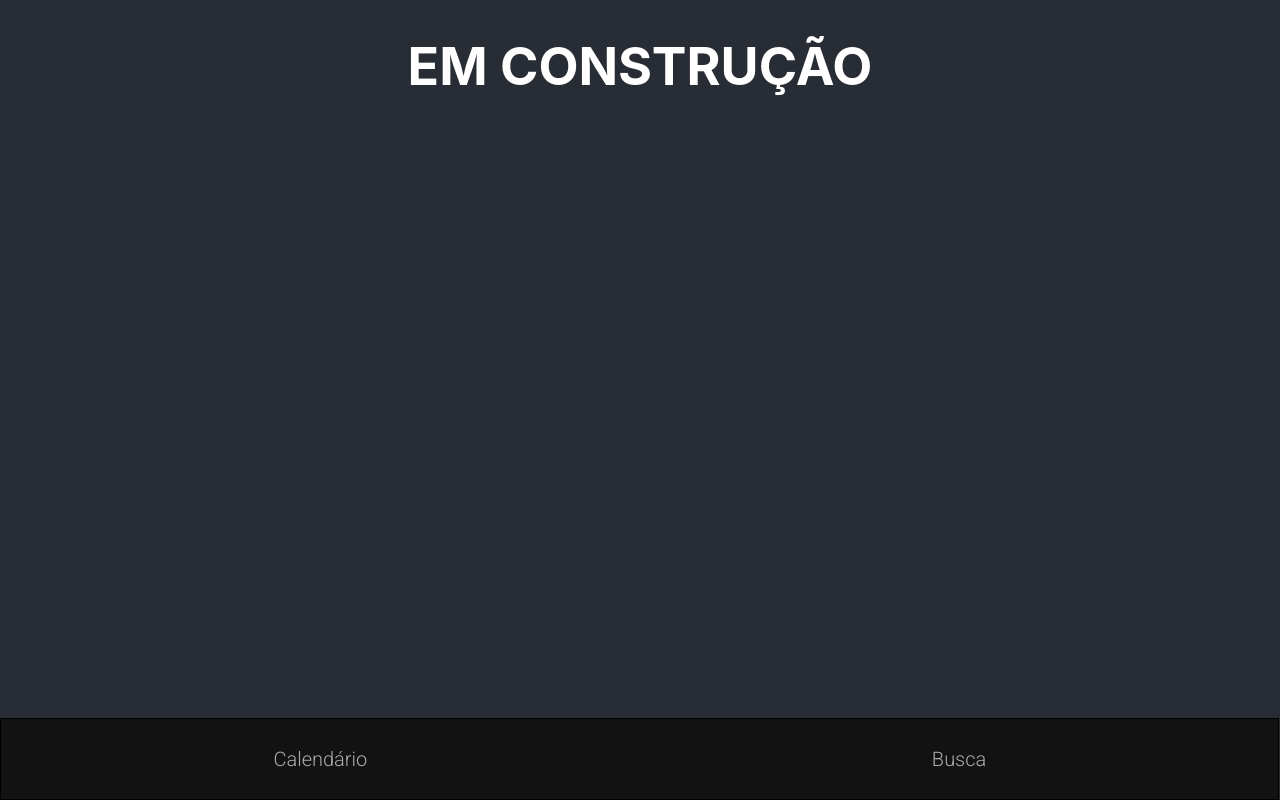
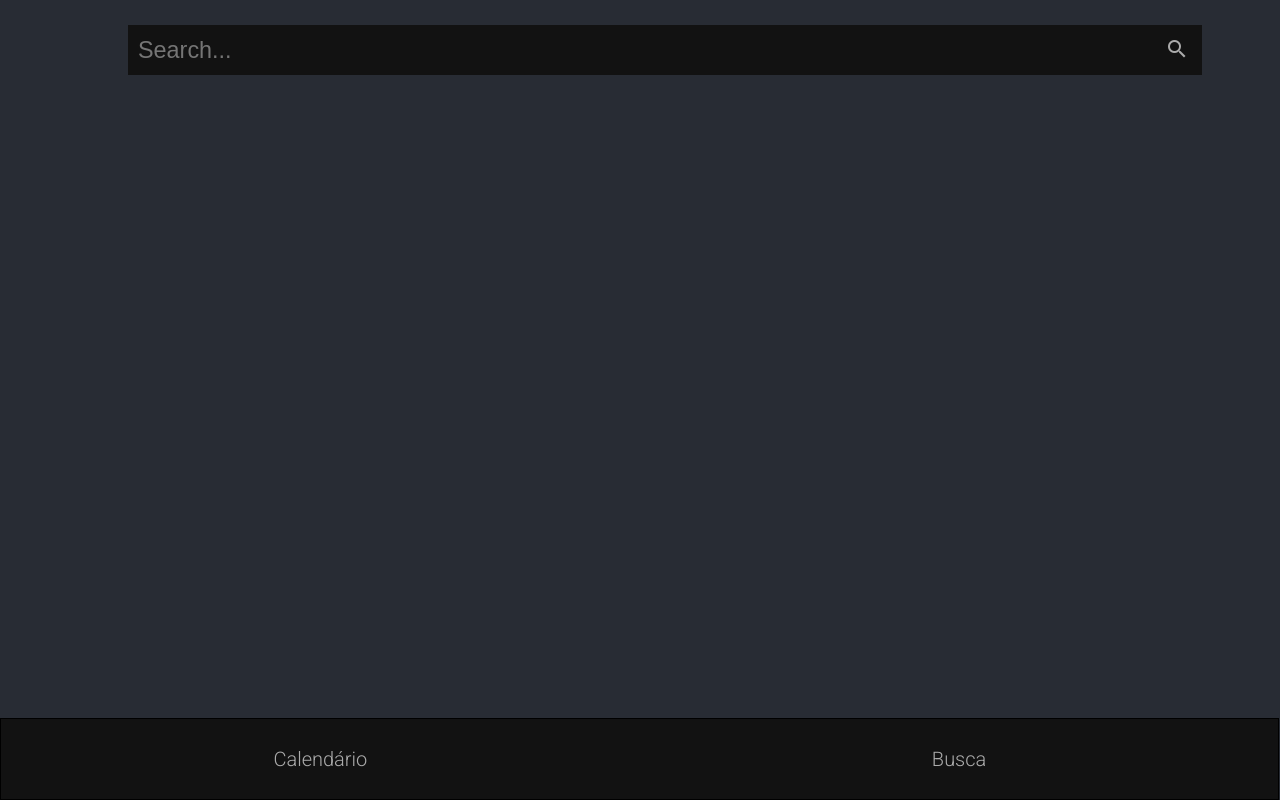
Before and after one commit to SidneyRoberto9/animes-schedule-react, a React (Create React App) app: page /search in a window 1280 px wide. Built offline with nearby package versions, Linux system fonts and the light colour scheme.

Commit message:
💄 style: SearchBar stylized

```diff
--- a/package.json
+++ b/package.json
@@ -20,6 +20,7 @@
     "web-vitals": "^2.1.0"
   },
   "devDependencies": {
+    "@material-ui/core": "^4.12.3",
     "@testing-library/jest-dom": "^5.14.1",
     "@testing-library/react": "^12.0.0",
     "@testing-library/user-event": "^13.2.1",
--- a/src/components/busca/index.tsx
+++ b/src/components/busca/index.tsx
@@ -1,9 +1,17 @@
-import { Container } from "./stlyle";
+import { Container, Top, Mid } from "./stlyle";
+
+import Icon from "@material-ui/core/Icon";
 
 export const Busca = () => {
   return (
     <Container>
-      <h1>EM CONSTRUÇÃO</h1>
+      <Top>
+        <input type="search" name="busca" placeholder="Search..." />
+        <button>
+          <Icon>search</Icon>
+        </button>
+      </Top>
+      <Mid></Mid>
     </Container>
   );
 };
--- a/src/components/busca/stlyle.ts
+++ b/src/components/busca/stlyle.ts
@@ -1,7 +1,50 @@
 import styled from "styled-components";
 
 export const Container = styled.body`
-  h1 {
-    text-align: center;
+  header {
+    margin: 0 auto;
   }
 `;
+
+export const Top = styled.header`
+  position: relative;
+  height: 5vh;
+  input,
+  button {
+    position: absolute;
+    top: 25px;
+    height: 50px;
+    background: #121212;
+    color: #ababab;
+  }
+
+  input {
+    left: 10%;
+    width: 80%;
+    border: none;
+    padding-left: 10px;
+    font-size: 0.9em;
+    outline: none;
+  }
+
+  button {
+    left: 90%;
+    width: 50px;
+    cursor: pointer;
+    border: none;
+  }
+
+  @media (max-width: 768px) {
+    input {
+      left: 10%;
+      width: 75%;
+    }
+
+    button {
+      left: 80%;
+      width: 50px;
+    }
+  }
+`;
+
+export const Mid = styled.main``;
```
Also changed, not shown: 1 other file (tests, documents, lock files or other folders).
